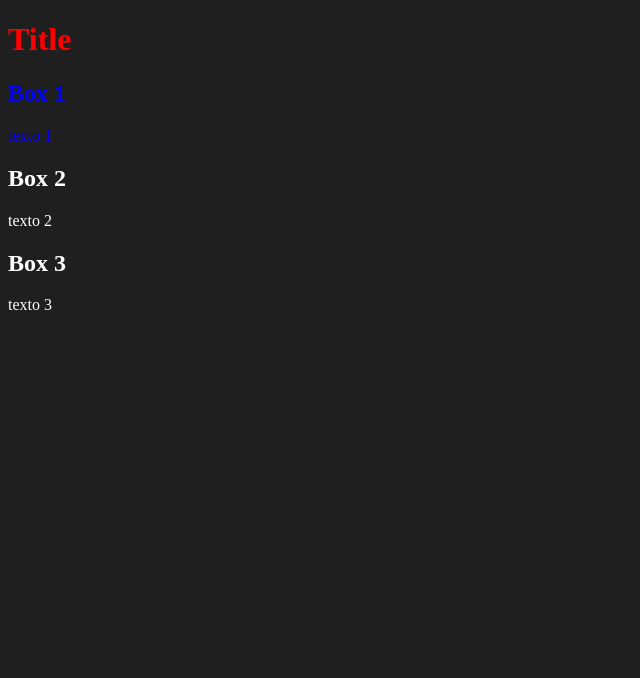
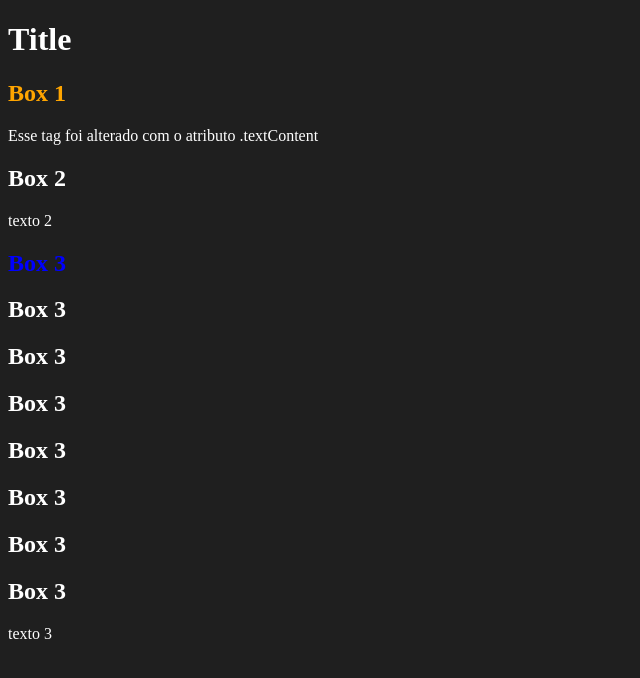
Before and after one commit to SamColt36/javascript-playlist-edson-maia, a plain HTML site: page DOM/index.html in a window 1280 px wide. Shown: the whole page, without its empty margins (0-640 px from the left). Drawn offline with Linux system fonts and the light colour scheme.

Commit message:
Update class

```diff
--- a/DOM/index.html
+++ b/DOM/index.html
@@ -15,7 +15,7 @@
 
 <body>
 	<h1>Title</h1>
-	<div id="rpm">
+	<div id="container1">
 		<h2>Box 1</h2>
 		<p>texto 1</p>
 	</div>
@@ -24,7 +24,14 @@
 		<p>texto 2</p>
 	</div>
 	<div>
-		<h2>Box 3</h2>
+		<h2 class="box3">Box 3</h2>
+		<h2 class="box3">Box 3</h2>
+		<h2 class="box3">Box 3</h2>
+		<h2 class="box3">Box 3</h2>
+		<h2 class="box3">Box 3</h2>
+		<h2 class="box3">Box 3</h2>
+		<h2 class="box3">Box 3</h2>
+		<h2 class="box3">Box 3</h2>
 		<p>texto 3</p>
 	</div>
 	<script src="script.js"></script>
--- a/DOM/script.js
+++ b/DOM/script.js
@@ -1,9 +1,28 @@
+// DOM = Document Object Model
 document.getElementById("demo").style.backgroundColor = "#1F1F1F"
 document.getElementById("demo").style.color = "white"
 
 // O comando document se refere ao documento html como um todo
-// Para selecionar elementos usase o método querySelector()
+// Para selecionar o primeiro elemento por tag, id ou class usa-se o método querySelector()
 // No exemplo abaixo o método de seleção foi usado para a tag <h1>
-document.querySelector('h1').style.color = "red"
-// No exemplo abaixo o método de seleção foi usado para o id = "rpm"
-document.querySelector('#rpm').style.color = "blue"
+// document.querySelector('h1').style.color = "red"
+// No exemplo abaixo o método de seleção foi usado para o id = "container1"
+// document.querySelector('#container1').style.color = "blue"
+// No exemplo abaixo o método de seleção foi usado para a class = "box3"
+// document.querySelector('.box3').style.backgroundColor = "green"
+
+// Para selecionar todos os elementos por tag, id ou class usa-se o método querySelectorAll()
+// Uma boa práticar é atribuir a seleção a uma variável confome exemplo abaixo
+let titulo = document.querySelector('h2')
+titulo.style.color = "orange"
+// O atributo .textContent altera o valor de texto de um elemento
+let container1 =  document.querySelector('#container1>p')
+container1.textContent = "Esse tag foi alterado com o atributo .textContent"
+// Usando o método .querySelectorAll cria um array contendo todos os elementos selecionados
+let box3 = document.querySelectorAll('.box3')
+box3[0].style.color = "blue"
+
+// Outros métodos de seleção:
+// .getElementByTagName()
+// .getElementById()	obs: não é necessário usar o seletor #
+// .getElementByClassName()		obs: não é necessário usar o seletor .
```
